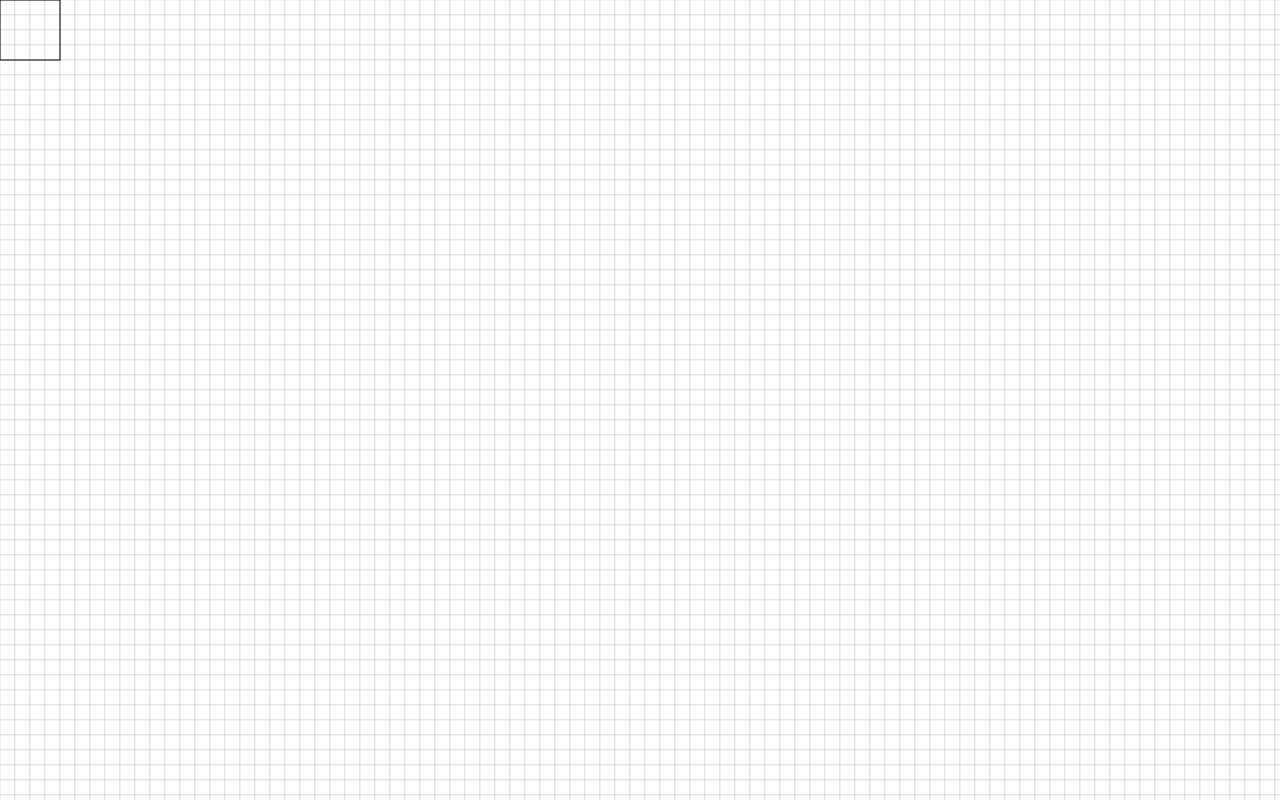
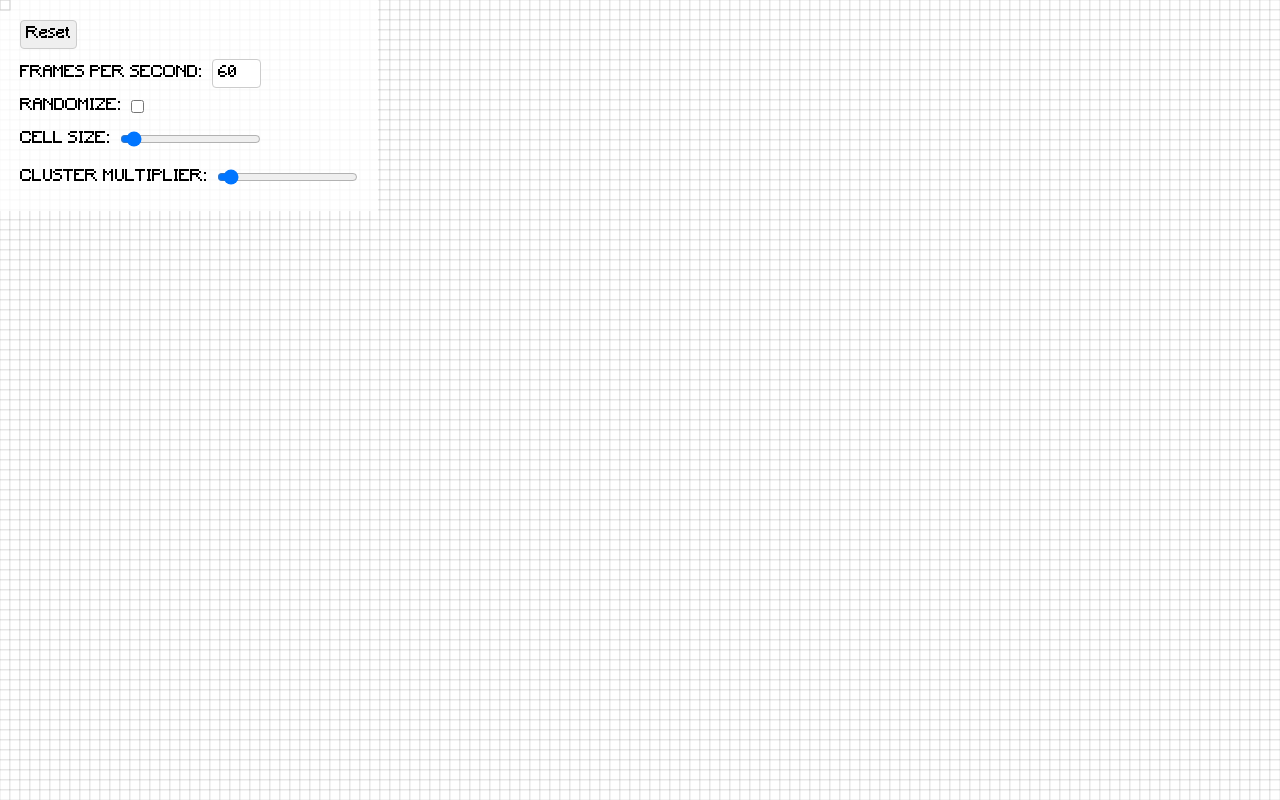
Before and after one commit to PepijnBullens/sand-simulator, a plain HTML site: page index.html in a window 1280 px wide. Drawn offline with Linux system fonts and the light colour scheme; animation ran at ten frames a second.

Commit message:
Added settings div

```diff
--- a/app.js
+++ b/app.js
@@ -1,10 +1,15 @@
 const canvas = document.querySelector('canvas');
 const ctx = canvas.getContext('2d');
+
 canvas.width = window.innerWidth;
 canvas.height = window.innerHeight;
 
-const cellSize = 15;
-const clusterMultiplier = 4;
+window.addEventListener('resize', () => {
+    canvas.width = window.innerWidth;
+    canvas.height = window.innerHeight;
+    drawGrid();
+});
+
 const colors = [
     '#e6d577',
     '#e1d072',
@@ -13,6 +18,51 @@ const colors = [
     '#d1bf61',
     '#ccb95c',
 ]
+
+let randomize = localStorage.getItem('randomize') === 'true' ? true : false;
+let cellSize = localStorage.getItem('cellSize') ? parseInt(localStorage.getItem('cellSize')) : 10;
+let clusterMultiplier = localStorage.getItem('clusterMultiplier') ? parseInt(localStorage.getItem('clusterMultiplier')) : 1;
+
+const reset = () => {
+    location.reload();
+}
+
+const resetButton = document.querySelector('#reset').addEventListener('click', reset);
+
+const setCellSize = () => {
+    const cellSizeInput = document.querySelector('#cell-size');
+    cellSizeInput.value = cellSize;
+    cellSizeInput.addEventListener('input', () => {
+        cellSize = parseInt(cellSizeInput.value);
+        localStorage.setItem('cellSize', cellSize);
+        drawGrid();
+    });
+};
+
+setCellSize();
+
+const setRandomize = () => {
+    const randomizeInput = document.querySelector('#randomize');
+    randomizeInput.checked = randomize;
+    randomizeInput.addEventListener('change', () => {
+        randomize = randomizeInput.checked;
+        localStorage.setItem('randomize', randomize);
+    });
+};
+
+setRandomize();
+
+const setClusterMultiplier = () => {
+    const clusterMultiplierInput = document.querySelector('#cluster-multiplier');
+    clusterMultiplierInput.value = clusterMultiplier;
+    clusterMultiplierInput.addEventListener('input', () => {
+        clusterMultiplier = parseInt(clusterMultiplierInput.value);
+        localStorage.setItem('clusterMultiplier', clusterMultiplier);
+    });
+};
+
+setClusterMultiplier();
+
 
 let grid = [];
 
@@ -71,10 +121,14 @@ const testPositions = (x, y) => {
         [1, 1],
         [-1, 1]
     ];
+
+    if(randomize) {
         for (let i = directions.length - 1; i > 0; i--) {
             const j = Math.floor(Math.random() * (i + 1));
             [directions[i], directions[j]] = [directions[j], directions[i]];
         }
+    }
+
     for (const [dx, dy] of directions) {
         if (grid[x + dx] !== undefined && grid[x + dx][y + dy] !== undefined && grid[x + dx][y + dy][0] === 'E') {
             return [dx, dy];
@@ -94,7 +148,23 @@ const updateSand = (x, y, newPosition) => {
         }
     }
 };
-const update = setInterval(() => {
+let fps = localStorage.getItem('fps') ? parseInt(localStorage.getItem('fps')) : 60;
+let lastUpdateTime = 0;
+
+const setFps = () => {
+    const fpsInput = document.querySelector('#fps');
+    fpsInput.value = Math.max(1, Math.min(60, fps));
+    fpsInput.addEventListener('input', () => {
+        fps = parseInt(fpsInput.value);
+        localStorage.setItem('fps', fps);
+    });
+};
+
+setFps();
+
+const update = (timestamp) => {
+    if (timestamp - lastUpdateTime >= 1000 / fps) {
+        lastUpdateTime = timestamp;
         for(let x = 0; x < grid.length; x++) {
             for(let y = 0; y < grid[x].length; y++) {
                 if(grid[x][y][0] === 'S') {
@@ -105,7 +175,11 @@ const update = setInterval(() => {
         }
 
         updateGrid();
-}, 100);
+    }
+    requestAnimationFrame(update);
+};
+
+requestAnimationFrame(update);
 
 
 
--- a/index.html
+++ b/index.html
@@ -9,5 +9,26 @@
 </head>
 <body>
     <canvas width="1000" height="800"></canvas>
+    <div class="settings">
+        <div class="setting">
+            <button id="reset">Reset</button>
+        </div>
+        <div class="setting">
+            <label for="fps">Frames Per Second:</label>
+            <input type="number" name="fps" id="fps" value="60" max="60" min="1">
+        </div>
+        <div class="setting">
+            <label for="randomize">Randomize:</label>
+            <input type="checkbox" id="randomize" checked>
+        </div>
+        <div class="setting">
+            <label for="cell-size">Cell Size:</label>
+            <input type="range" id="cell-size" min="10" max="100" value="15">
+        </div>
+        <div class="setting">
+            <label for="cluster-multiplier">Cluster Multiplier:</label>
+            <input type="range" id="cluster-multiplier" min="1" max="40" value="4">
+        </div>
+    </div>
 </body>
 </html>
--- a/style.css
+++ b/style.css
@@ -2,6 +2,11 @@
     margin: 0;
     padding: 0;
     box-sizing: border-box;
+}
+
+@font-face {
+    font-family: font;
+    src: url('./font.ttf');
 }
 
 html, body {
@@ -11,4 +16,34 @@ html, body {
     display: flex;
     justify-content: center;
     align-items: center;
+    position: relative;
 }
+
+.settings {
+    position: absolute;
+    top: 0;
+    left: 0;
+    display: flex;
+    flex-direction: column;
+    gap: 10px;
+    padding: 20px;
+    background-color: rgba(255, 255, 255, 0.8);
+    font-family: font;
+    text-transform: uppercase;
+}
+
+.settings .setting input,
+.settings .setting button {
+    padding: 5px;
+    border: 1px solid #ccc;
+    border-radius: 4px;
+    font-size: 1rem;
+    font-family: font;
+}
+
+.settings .setting {
+    display: flex;
+    gap: 10px;
+    align-items: center;
+    z-index: 1;
+}
```
Also changed, not shown: font.ttf (added). Lines whose indentation alone changed are shown as unchanged.
